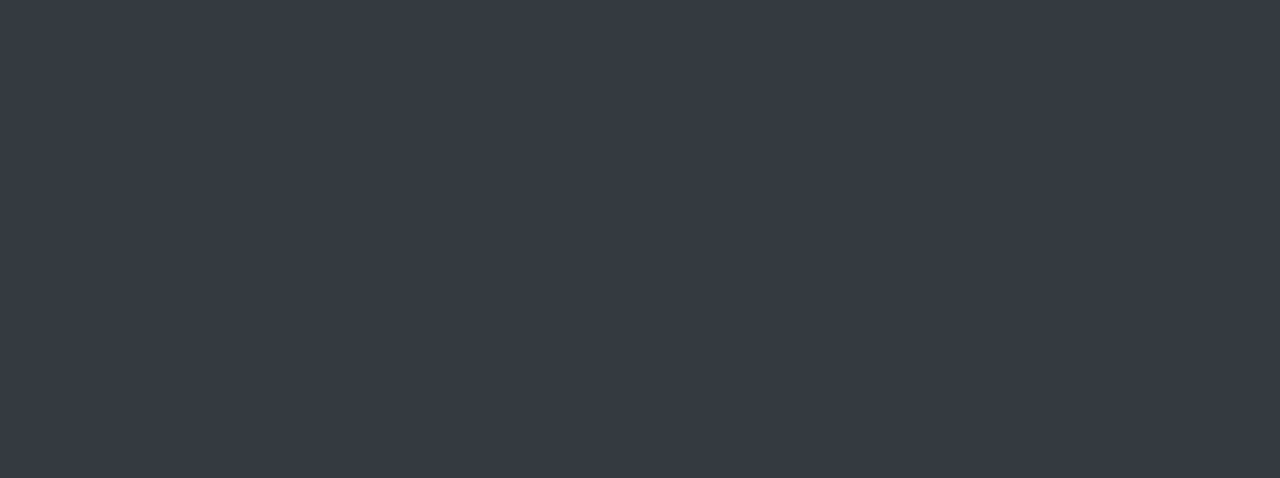
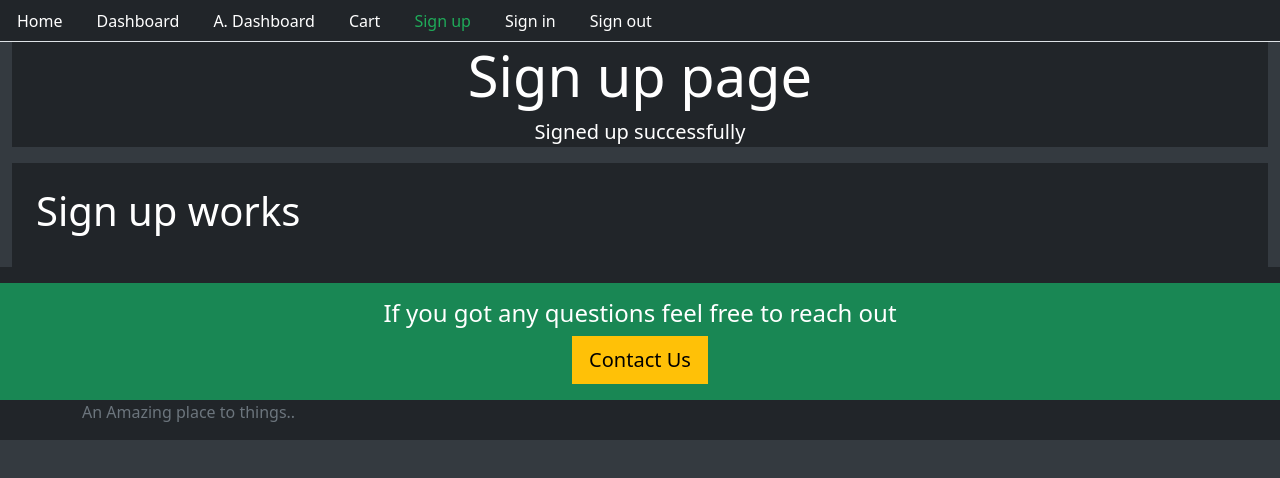
Before and after one commit to dev-vicki/frontend, a React (Create React App) app: page /signup in a window 1280 px wide. Shown: the top 478 px of the page. Built offline with nearby package versions, Linux system fonts and the light colour scheme.

Commit message:
signup and signin Nav works

```diff
--- a/src/Routes.js
+++ b/src/Routes.js
@@ -1,13 +1,19 @@
 import React from 'react';
 import {BrowserRouter,Switch, Route} from "react-router-dom";
 import Home from "./core/Home";
+import Signup from './user/Signup';
+import Signin from "./user/Signin";
+
+
 
 const Routes = () => {
   return (
     <BrowserRouter>
-        <Switch>
-            <Route path="/" exact component={Home} />
-        </Switch>
+      <Switch>
+        <Route path="/" exact component={Home} />
+        <Route path="/signup" exact component={Signup} />
+        <Route path="/signin" exact component={Signin} />
+      </Switch>
     </BrowserRouter>
   );
 }
--- a/src/core/Home.js
+++ b/src/core/Home.js
@@ -6,7 +6,7 @@ import Base from "./Base";
 export default function Home() {
   console.log("API IS", API);
   return (
-    <Base title="Home Page">
+    <Base title="Home Page" description="Welcome to the store">
       <div className="row">
         <div className="col-4">
           <button className="btn btn-success">Test1</button>
--- a/src/user/Signin.js
+++ b/src/user/Signin.js
@@ -0,0 +1,13 @@
+import React, { useState } from "react";
+import Base from "../core/Base";
+import { Link } from "react-router-dom";
+
+const Signin = () => {
+  return (
+    <Base title="Sign in page" description="Signed in successfully">
+      <h1>Sign in works</h1>
+    </Base>
+  );
+};
+
+export default Signin;
--- a/src/user/Signup.js
+++ b/src/user/Signup.js
@@ -0,0 +1,13 @@
+import React, {useState} from "react";
+import Base from "../core/Base";
+import {Link} from "react-router-dom";
+
+const Signup = () => {
+    return (
+      <Base title="Sign up page" description="Signed up successfully">
+        <h1>Sign up works</h1>
+      </Base>
+    );
+}
+
+export default Signup;
```
